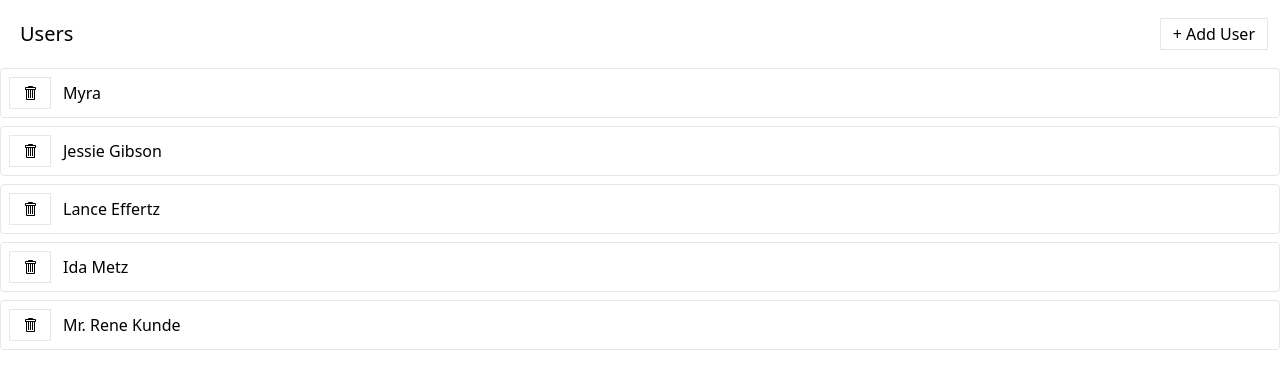
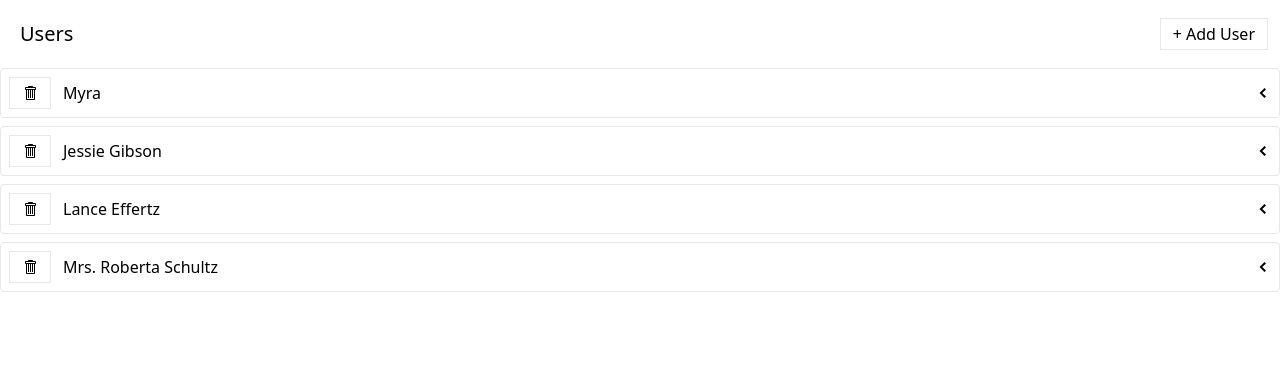
Before and after one commit to NMY0d4/media-sharing, a React (Create React App) app: page / in a window 1280 px wide. Shown: the top 388 px of the page. Built offline with nearby package versions, Linux system fonts and the light colour scheme; data requests are answered from the project's data file.

Commit message:
add Expandable component

```diff
--- a/db.json
+++ b/db.json
@@ -13,12 +13,8 @@
       "id": 5
     },
     {
-      "name": "Ida Metz",
+      "name": "Mrs. Roberta Schultz",
       "id": 6
-    },
-    {
-      "name": "Mr. Rene Kunde",
-      "id": 8
     }
   ],
   "albums": [],
--- /dev/null
+++ b/src/components/ExpandablePanel.js
@@ -0,0 +1,26 @@
+import { useState } from 'react';
+import { GoChevronDown, GoChevronLeft } from 'react-icons/go';
+
+function ExpandablePanel({ header, children }) {
+  const [expanded, setExpanded] = useState(false);
+
+  const handleClick = () => {
+    setExpanded(!expanded);
+  };
+
+  return (
+    <div className='mb-2 border rounded'>
+      <div className='flex p-2 justify-between items-center'>
+        <div className='flex flex-row items-center justify-between'>
+          {header}
+        </div>
+        <div className='cursor-pointer' onClick={handleClick}>
+          {expanded ? <GoChevronDown /> : <GoChevronLeft />}
+        </div>
+      </div>
+      {expanded && <div className='p-2 border-t'>{children}</div>}
+    </div>
+  );
+}
+
+export default ExpandablePanel;
--- a/src/components/UsersListItem.js
+++ b/src/components/UsersListItem.js
@@ -2,6 +2,7 @@
 import Button from './styles/Button';
 import { removeUser } from '../store';
 import useThunk from '../hooks/use-thunk';
+import ExpandablePanel from './ExpandablePanel';
 
 function UsersListItem({ user }) {
   const [doRemoveUser, isLoading, error] = useThunk(removeUser);
@@ -10,19 +11,17 @@
     doRemoveUser(user);
   };
 
-  return (
-    <div className='mb-2 border rounded'>
-      <div className='flex p-2 justify-between items-center cursor-pointer'>
-        <div className='flex flex-row items-center justify-between'>
-          <Button className='mr-3' loading={isLoading} onClick={handleClick}>
-            <GoTrashcan />
-          </Button>
-          {error && <div>Error deleting user.</div>}
-          {user.name}
-        </div>
-      </div>
-    </div>
+  const header = (
+    <>
+      <Button className='mr-3' loading={isLoading} onClick={handleClick}>
+        <GoTrashcan />
+      </Button>
+      {error && <div>Error deleting user.</div>}
+      {user.name}
+    </>
   );
+
+  return <ExpandablePanel header={header} >CONTENT!!!</ExpandablePanel>;
 }
 
 export default UsersListItem;
```
